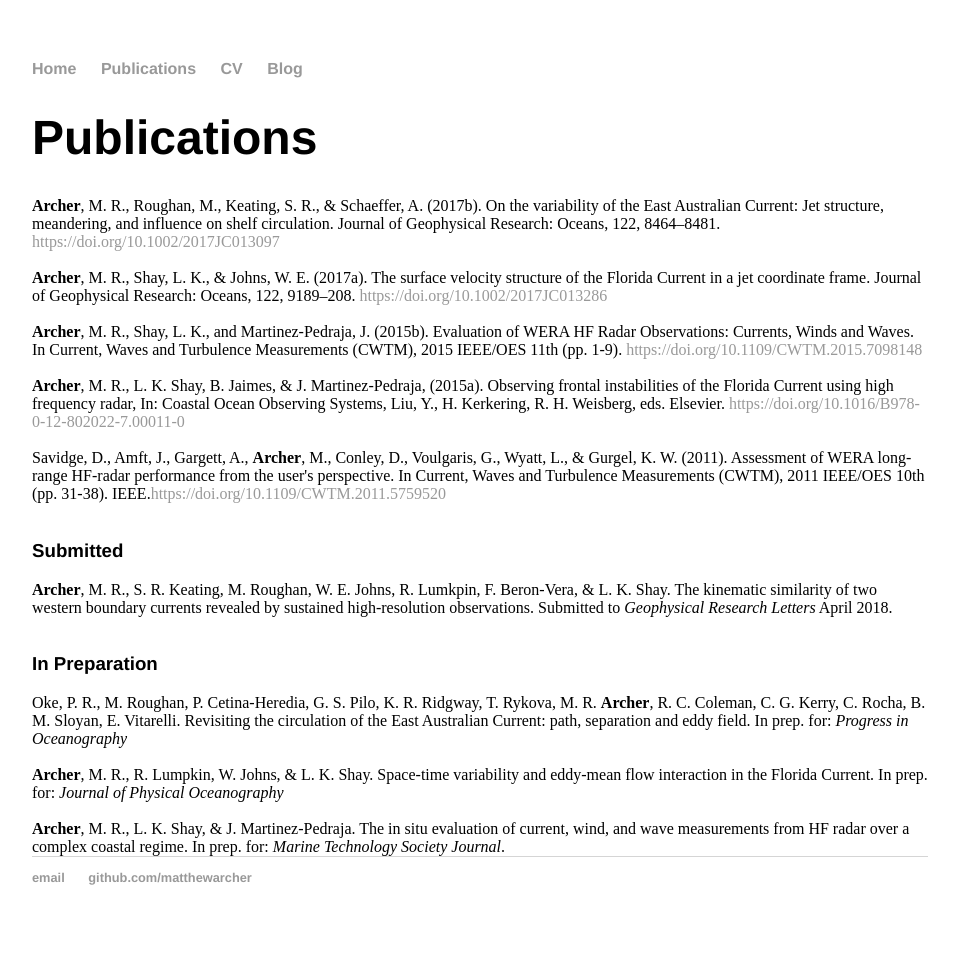
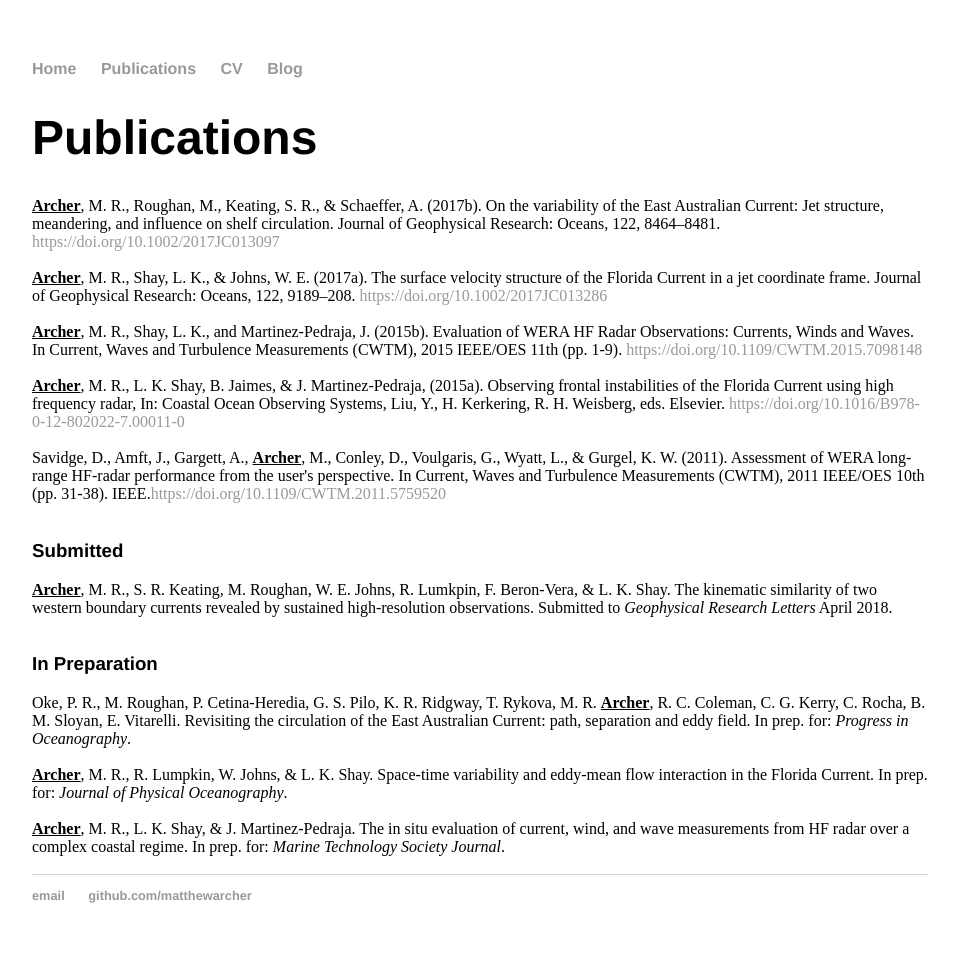
Before and after one commit to matthewarcher/matthewarcher.github.io, a Jekyll site: the page built from publications/index.html, in a window 1280 px wide. Shown: the whole page, without its empty margins (160-1116 px from the left). Built offline with Jekyll 4.4.1, drawn with Linux system fonts in a browser that asks for light colours.

```diff
--- a/publications/index.html
+++ b/publications/index.html
@@ -5,18 +5,18 @@ title: Matthew R. Archer
 <div class="blurb">
 	<h1>Publications</h1>
 
-	<b>Archer</b>, M. R., Roughan, M., Keating, S. R., & Schaeffer, A. (2017b). On the variability of the East Australian Current: Jet structure, meandering, and influence on shelf circulation. Journal of Geophysical Research: Oceans, 122, 8464–8481. <a href="https://doi.org/10.1002/2017JC013097">https://doi.org/10.1002/2017JC013097</a><br>
-	<br><b>Archer</b>, M. R., Shay, L. K., & Johns, W. E. (2017a). The surface velocity structure of the Florida Current in a jet coordinate frame. Journal of Geophysical Research: Oceans, 122, 9189–208. <a href="https://doi.org/10.1002/2017JC013286">https://doi.org/10.1002/2017JC013286</a><br>
-	<br><b>Archer</b>, M. R., Shay, L. K., and Martinez-Pedraja, J. (2015b). Evaluation of WERA HF Radar Observations: Currents, Winds and Waves. In Current, Waves and Turbulence Measurements (CWTM), 2015 IEEE/OES 11th (pp. 1-9). <a href="https://doi.org/10.1109/CWTM.2015.7098148">https://doi.org/10.1109/CWTM.2015.7098148</a><br>
-	<br><b>Archer</b>, M. R., L. K. Shay, B. Jaimes, & J. Martinez-Pedraja, (2015a). Observing frontal instabilities of the Florida Current using high frequency radar, In: Coastal Ocean Observing Systems, Liu, Y., H. Kerkering, R. H. Weisberg, eds.  Elsevier. <a href="https://doi.org/10.1016/B978-0-12-802022-7.00011-0">https://doi.org/10.1016/B978-0-12-802022-7.00011-0</a><br>
-	<br>Savidge, D., Amft, J., Gargett, A., <b>Archer</b>, M., Conley, D., Voulgaris, G., Wyatt, L., & Gurgel, K. W. (2011). Assessment of WERA long-range HF-radar performance from the user's perspective. In Current, Waves and Turbulence Measurements (CWTM), 2011 IEEE/OES 10th (pp. 31-38). IEEE.<a href="https://doi.org/10.1109/CWTM.2011.5759520">https://doi.org/10.1109/CWTM.2011.5759520</a><br><br>
+	<b><u>Archer</u></b>, M. R., Roughan, M., Keating, S. R., & Schaeffer, A. (2017b). On the variability of the East Australian Current: Jet structure, meandering, and influence on shelf circulation. Journal of Geophysical Research: Oceans, 122, 8464–8481. <a href="https://doi.org/10.1002/2017JC013097">https://doi.org/10.1002/2017JC013097</a><br>
+	<br><u><b>Archer</u></b>, M. R., Shay, L. K., & Johns, W. E. (2017a). The surface velocity structure of the Florida Current in a jet coordinate frame. Journal of Geophysical Research: Oceans, 122, 9189–208. <a href="https://doi.org/10.1002/2017JC013286">https://doi.org/10.1002/2017JC013286</a><br>
+	<br><u><b>Archer</u></b>, M. R., Shay, L. K., and Martinez-Pedraja, J. (2015b). Evaluation of WERA HF Radar Observations: Currents, Winds and Waves. In Current, Waves and Turbulence Measurements (CWTM), 2015 IEEE/OES 11th (pp. 1-9). <a href="https://doi.org/10.1109/CWTM.2015.7098148">https://doi.org/10.1109/CWTM.2015.7098148</a><br>
+	<br><u><b>Archer</u></b>, M. R., L. K. Shay, B. Jaimes, & J. Martinez-Pedraja, (2015a). Observing frontal instabilities of the Florida Current using high frequency radar, In: Coastal Ocean Observing Systems, Liu, Y., H. Kerkering, R. H. Weisberg, eds.  Elsevier. <a href="https://doi.org/10.1016/B978-0-12-802022-7.00011-0">https://doi.org/10.1016/B978-0-12-802022-7.00011-0</a><br>
+	<br>Savidge, D., Amft, J., Gargett, A., <b><u>Archer</u></b>, M., Conley, D., Voulgaris, G., Wyatt, L., & Gurgel, K. W. (2011). Assessment of WERA long-range HF-radar performance from the user's perspective. In Current, Waves and Turbulence Measurements (CWTM), 2011 IEEE/OES 10th (pp. 31-38). IEEE.<a href="https://doi.org/10.1109/CWTM.2011.5759520">https://doi.org/10.1109/CWTM.2011.5759520</a><br><br>
 
 	<font face = "helvetica"><h3>Submitted</h3></font>
-	<b>Archer</b>, M. R., S. R. Keating, M. Roughan, W. E. Johns, R. Lumkpin, F. Beron-Vera, & L. K. Shay. The kinematic similarity of two western boundary currents revealed by sustained high-resolution observations. Submitted to <i>Geophysical Research Letters</i> April 2018.<br><br>
+	<b><u>Archer</u></b>, M. R., S. R. Keating, M. Roughan, W. E. Johns, R. Lumkpin, F. Beron-Vera, & L. K. Shay. The kinematic similarity of two western boundary currents revealed by sustained high-resolution observations. Submitted to <i>Geophysical Research Letters</i> April 2018.<br><br>
 
 	<font face = "helvetica"><h3>In Preparation</h3></font>
-	Oke, P. R., M. Roughan, P. Cetina-Heredia, G. S. Pilo, K. R. Ridgway, T. Rykova, M. R. <b>Archer</b>, R. C. Coleman, C. G. Kerry, C. Rocha, B. M. Sloyan, E. Vitarelli. Revisiting the circulation of the East Australian Current: path, separation and eddy field. In prep. for: <i>Progress in Oceanography</i><br>
-	<br><b>Archer</b>, M. R., R. Lumpkin, W. Johns, & L. K. Shay. Space-time variability and eddy-mean flow interaction in the Florida Current. In prep. for: <i>Journal of Physical Oceanography</i><br>
-	<br><b>Archer</b>, M. R., L. K. Shay, & J. Martinez-Pedraja. The in situ evaluation of current, wind, and wave measurements from HF radar over a complex coastal regime. In prep. for: <i>Marine Technology Society Journal</i>.<br>
-
+	Oke, P. R., M. Roughan, P. Cetina-Heredia, G. S. Pilo, K. R. Ridgway, T. Rykova, M. R. <b><u>Archer</u></b>, R. C. Coleman, C. G. Kerry, C. Rocha, B. M. Sloyan, E. Vitarelli. Revisiting the circulation of the East Australian Current: path, separation and eddy field. In prep. for: <i>Progress in Oceanography</i>.<br>
+	<br><b><u>Archer</u></b>, M. R., R. Lumpkin, W. Johns, & L. K. Shay. Space-time variability and eddy-mean flow interaction in the Florida Current. In prep. for: <i>Journal of Physical Oceanography</i>.<br>
+	<br><b><u>Archer</u></b>, M. R., L. K. Shay, & J. Martinez-Pedraja. The in situ evaluation of current, wind, and wave measurements from HF radar over a complex coastal regime. In prep. for: <i>Marine Technology Society Journal</i>.<br>
+	<br>
 </div><!-- /.blurb -->
```
